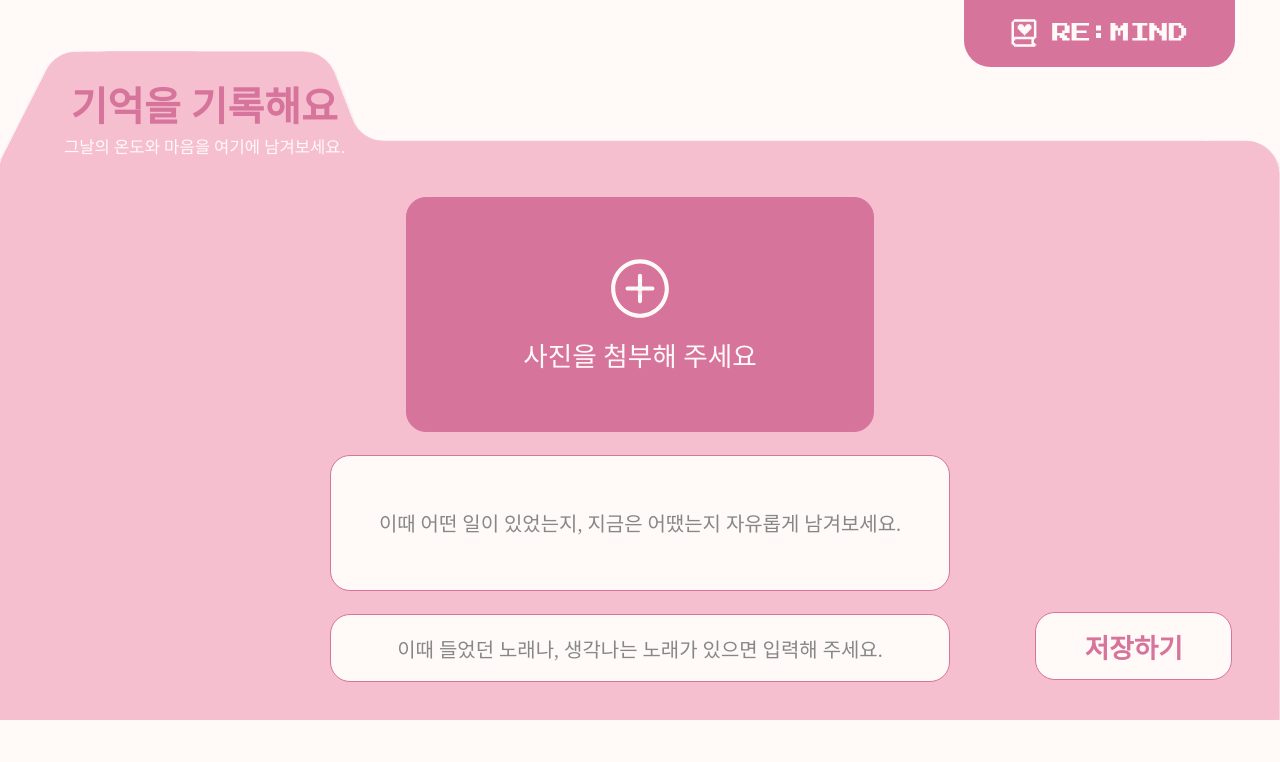
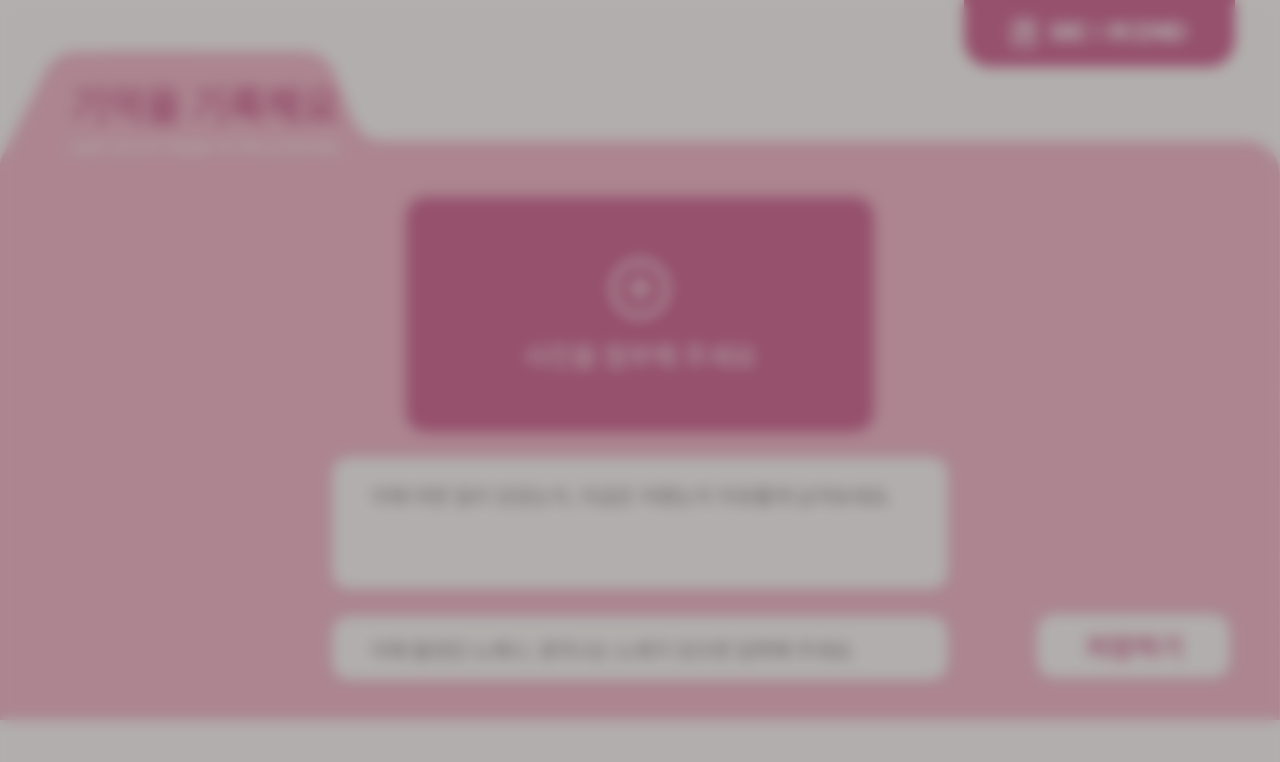
Before and after one commit to 2025-REMIND/REMIND-Frontend, a React (Create React App) app in the folder remind/: page /memoryrecord in a window 1280 px wide. Both pictures are taken after a click on the picture 639 px from the left and 288 px from the top of the page. Shown: the top 762 px of the page. Built offline with nearby package versions, Linux system fonts and the light colour scheme; a web font is replaced by a local one.

Commit message:
💄 MemoryRecord 사진 첨부 시 배경 블러 처리

```diff
--- a/remind/src/components/memoryrecord/MemoryRecord.jsx
+++ b/remind/src/components/memoryrecord/MemoryRecord.jsx
@@ -32,15 +32,14 @@ export default function MemoryRecord() {
 
     return (
         <S.RecordLayout>
+            {isUploading && <S.BlurOverlay />}
             <S.LogoBox>
                 <S.Logo src = { HOME } />
             </S.LogoBox>
             <S.RecordImage src = { RECORD } />
             <S.Content>
-                <S.Text>
-                    <S.Title>기억을 기록해요</S.Title>
-                    <S.SubTitle>그날의 온도와 마음을 여기에 남겨보세요.</S.SubTitle>
-                </S.Text>
+                <S.Title>기억을 기록해요</S.Title>
+                <S.SubTitle>그날의 온도와 마음을 여기에 남겨보세요.</S.SubTitle>
                 <S.Memory>
                     <S.ImageBox $status = { isUploading }>
                         <S.BasicPlusImage src = { isUploading ? UPLOADING_PLUS : BASIC_PLUS } onClick = { onUploadImageButtonClick } />
@@ -48,10 +47,10 @@ export default function MemoryRecord() {
                         <input type = "file" accept = "image/*" ref = { inputRef } onChange = { onUploadImage } style = {{ display: "none" }} />
                     </S.ImageBox>
                     <S.CommentBox>
-                        이때 어떤 일이 있었는지, 지금은 어땠는지 자유롭게 남겨보세요.
+                        <S.Comment>이때 어떤 일이 있었는지, 지금은 어땠는지 자유롭게 남겨보세요.</S.Comment>
                     </S.CommentBox>
                     <S.SongBox>
-                        이때 들었던 노래나, 생각나는 노래가 있으면 입력해 주세요.
+                        <S.Song>이때 들었던 노래나, 생각나는 노래가 있으면 입력해 주세요.</S.Song>
                     </S.SongBox>
                 </S.Memory>
                 <S.SaveBox>
--- a/remind/src/components/memoryrecord/MemoryRecord.style.js
+++ b/remind/src/components/memoryrecord/MemoryRecord.style.js
@@ -5,6 +5,18 @@ export const RecordLayout = styled.div`
     width: 100vw;
     height: 56.25vw;
 `
+
+export const BlurOverlay = styled.div`
+    position: fixed;
+    top: 0;
+    left: 0;
+    z-index: 999;
+    width: 100%;
+    height: 100%;
+    backdrop-filter: blur(0.52vw);
+    background-color: rgba(0, 0, 0, 0.3);
+    pointer-events: none;
+`;
 
 export const LogoBox = styled.div`
     position: absolute;
@@ -37,9 +49,6 @@ export const Content = styled.div`
   height: 100%;
   display: flex;
   flex-direction: column;
-`
-
-export const Text = styled.div`
 `
 
 export const Title = styled.div`
@@ -94,23 +103,24 @@ export const BasicPlusImage = styled.img`
 export const CommentBox = styled.div`
     display: flex;
     flex-direction: column;
-    text-align: center;
-    justify-content: center;
     width: 48.33vw;
     height: 10.41vw;
     background-color: #FFFAF8;
     border: 0.05vw solid #D7749B;
     border-radius: 1.56vw;
+`
+
+export const Comment = styled.div`
     color: #878787;
     font-weight: 200;
     font-size: 1.56vw;
+    margin-top: 1.92vw;
+    margin-left: 3.12vw;
 `
 
 export const SongBox = styled.div`
     display: flex;
     flex-direction: column;
-    text-align: center;
-    justify-content: center;
     width: 48.33vw;
     height: 5.20vw;
     background-color: #FFFAF8;
@@ -120,6 +130,14 @@ export const SongBox = styled.div`
     font-weight: 200;
     font-size: 1.56vw;
     margin: 0 auto;
+`
+
+export const Song = styled.div`
+    color: #878787;
+    font-weight: 200;
+    font-size: 1.56vw;
+    margin-top: 1.61vw;
+    margin-left: 3.12vw;
 `
 
 export const SaveBox = styled.div`
```
